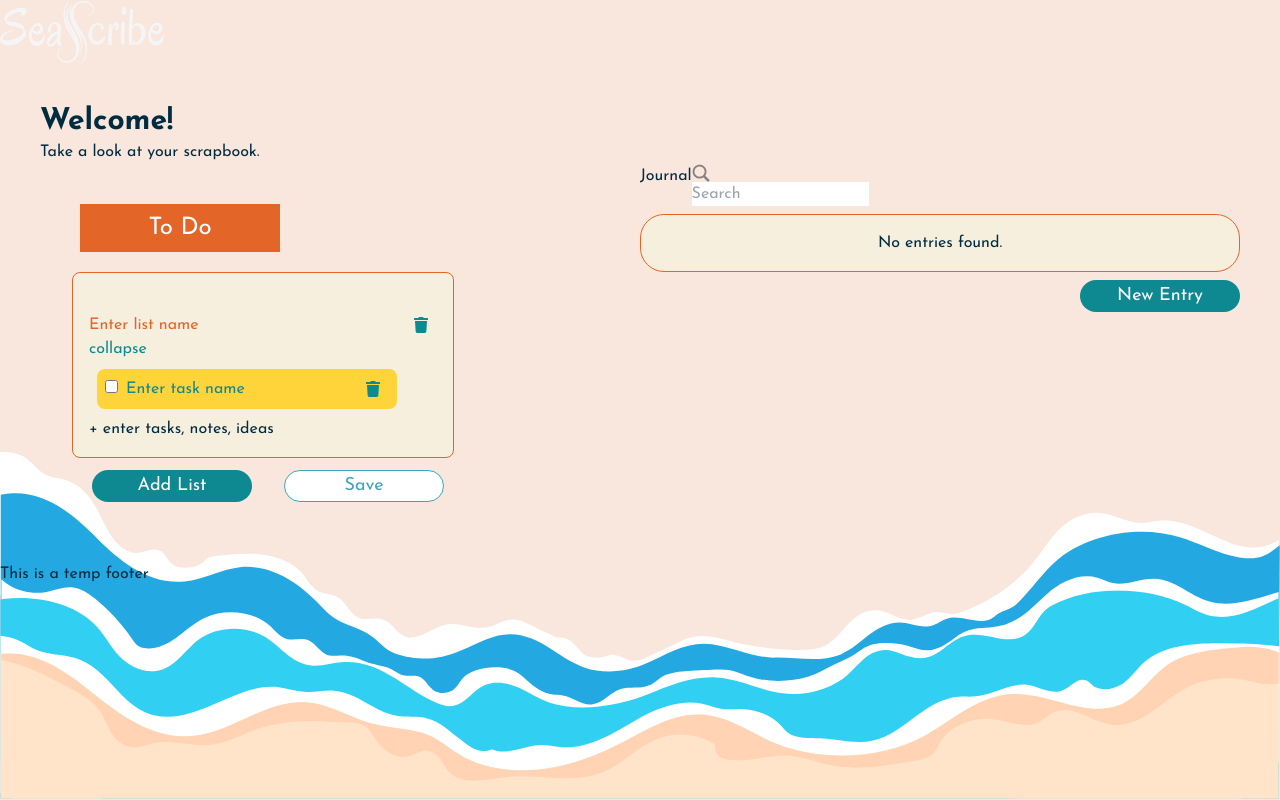
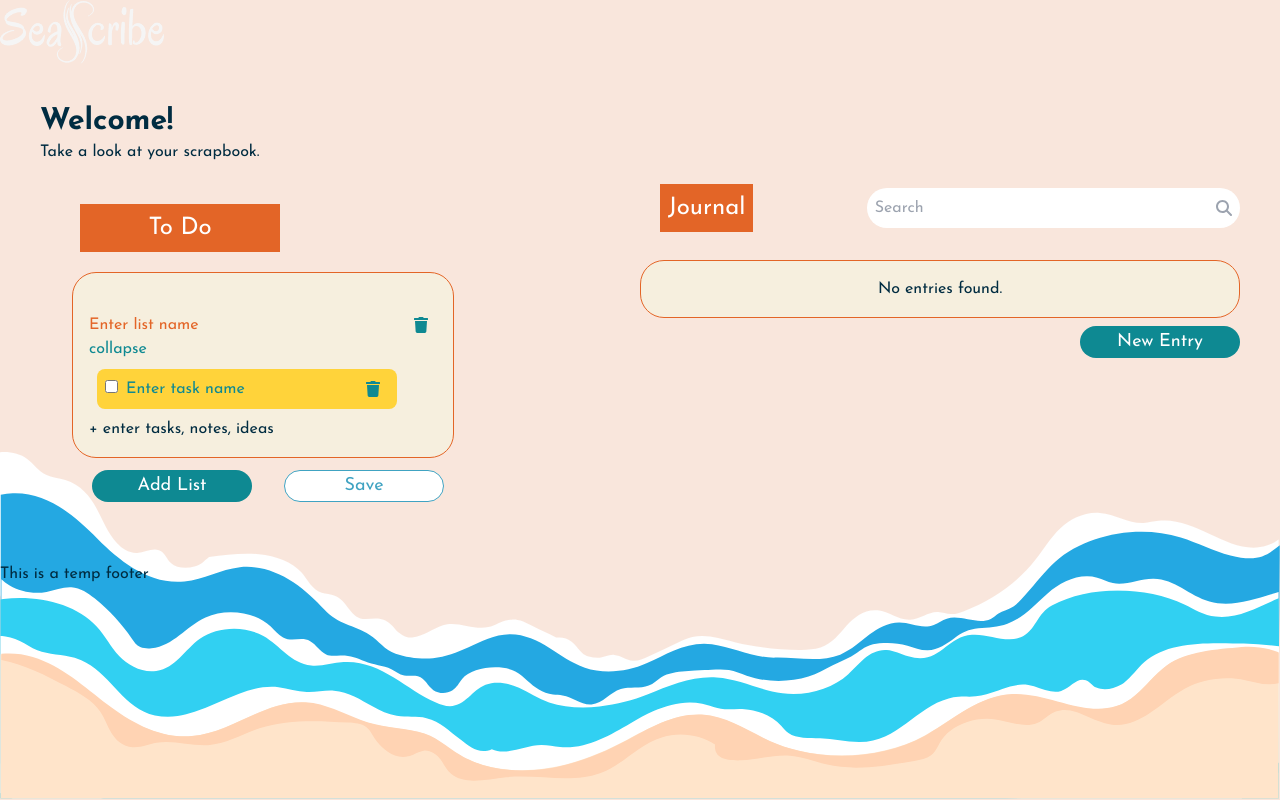
Before and after one commit to cherryontech/comet-cruisers-spring2024, a React (Create React App) app: page / in a window 1280 px wide. Built offline with nearby package versions, Linux system fonts and the light colour scheme.

Commit message:
Fixed CSS for search bar

```diff
--- a/src/js/Todo.js
+++ b/src/js/Todo.js
@@ -154,7 +154,7 @@ const Todo = () => {
                       ref={provided.innerRef}
                       {...provided.draggableProps}
                       {...provided.dragHandleProps}
-                      className="list-wrapper ">
+                      className="list-wrapper">
                       <br />
                       <div className="list-title-wrapper flex-wrap">
                         <input
--- a/src/js/displayEntries.js
+++ b/src/js/displayEntries.js
@@ -1,10 +1,11 @@
 import React, { useState, useEffect } from 'react';
 import { Link } from 'react-router-dom';
 import { GrFormPrevious, GrFormNext } from 'react-icons/gr';
+import { FaMagnifyingGlass } from 'react-icons/fa6';
 import blue_book from '../assets/BlueBook.svg';
 import paper from '../assets/Paper.svg';
 //import glass from '../assets/magnifyingglass.svg'; // darker
-import glass from '../assets/magnifyingglass.png'; //lighter but less weird looking
+//import glass from '../assets/magnifyingglass.png'; //lighter but less weird looking
 
 //since we are using local storage, the most recent journal entry is shown
 const DisplayJournal = () => {
@@ -44,15 +45,17 @@ const DisplayJournal = () => {
   return (
     <>
       <div className="header-container flex flex-row">
-        <div className="journal-banner">Journal</div>
-        <div className="search-container">
-          <img src={glass} alt="Magnifying Glass" className="icon" />
+        <div className="journal-banner bg-custom-burnt-orange text-white text-center max-w-[200px] min-h-[40px] text-2xl p-2 m-5">
+          Journal
+        </div>
+        <div className="search-container flex flex-row items-center justify-end grow">
+          <FaMagnifyingGlass className="text-gray-400 m-2 absolute" />
           <input
             type="text"
             placeholder="Search"
             value={searchTerm}
             onChange={(e) => setSearchTerm(e.target.value)}
-            className="search-input"
+            className="search-input rounded-3xl w-4/5 p-2"
           />
         </div>
       </div>
--- a/src/styles/main.css
+++ b/src/styles/main.css
@@ -664,7 +664,7 @@ body{
 .list-wrapper{
   margin: 0.75rem;
   max-width: 382px;
-  border-radius: 0.5rem;
+  border-radius: 1.5rem;
   border-width: 1px;
   --tw-border-opacity: 1;
   border-color: rgb(227 101 39 / var(--tw-border-opacity));
@@ -685,6 +685,9 @@ body{
 .collapse{
   visibility: collapse;
 }
+.absolute{
+  position: absolute;
+}
 .col-span-3{
   grid-column: span 3 / span 3;
 }
@@ -693,6 +696,9 @@ body{
 }
 .float-left{
   float: left;
+}
+.m-1{
+  margin: 0.25rem;
 }
 .m-5{
   margin: 1.25rem;
@@ -736,6 +742,9 @@ body{
 .w-3\/4{
   width: 75%;
 }
+.w-48{
+  width: 12rem;
+}
 .w-6{
   width: 1.5rem;
 }
@@ -769,6 +778,9 @@ body{
 .items-center{
   align-items: center;
 }
+.justify-end{
+  justify-content: flex-end;
+}
 .justify-center{
   justify-content: center;
 }
@@ -779,6 +791,9 @@ body{
 }
 .overflow-x-scroll{
   overflow-x: scroll;
+}
+.rounded-3xl{
+  border-radius: 1.5rem;
 }
 .border-gray-600{
   --tw-border-opacity: 1;
@@ -795,6 +810,9 @@ body{
 .bg-custom-yellow{
   --tw-bg-opacity: 1;
   background-color: rgb(255 211 58 / var(--tw-bg-opacity));
+}
+.p-1{
+  padding: 0.25rem;
 }
 .p-2{
   padding: 0.5rem;
@@ -828,6 +846,10 @@ body{
 }
 .italic{
   font-style: italic;
+}
+.text-gray-400{
+  --tw-text-opacity: 1;
+  color: rgb(156 163 175 / var(--tw-text-opacity));
 }
 .text-white{
   --tw-text-opacity: 1;
--- a/src/styles/tailwind.css
+++ b/src/styles/tailwind.css
@@ -114,11 +114,11 @@ body {
   }
 
   .list-wrapper{
-    @apply max-w-[382px] m-3 p-4 border-[1px] rounded-lg border-custom-burnt-orange bg-custom-cream
+    @apply max-w-[382px] m-3 p-4 border-[1px] rounded-3xl border-custom-burnt-orange bg-custom-cream;
   }
 
   .task-wrapper{
-    @apply max-w-[300px] m-2 p-2 border-custom-yellow rounded-lg bg-custom-yellow
+    @apply max-w-[300px] m-2 p-2 border-custom-yellow rounded-lg bg-custom-yellow;
   }
 
 }
```
